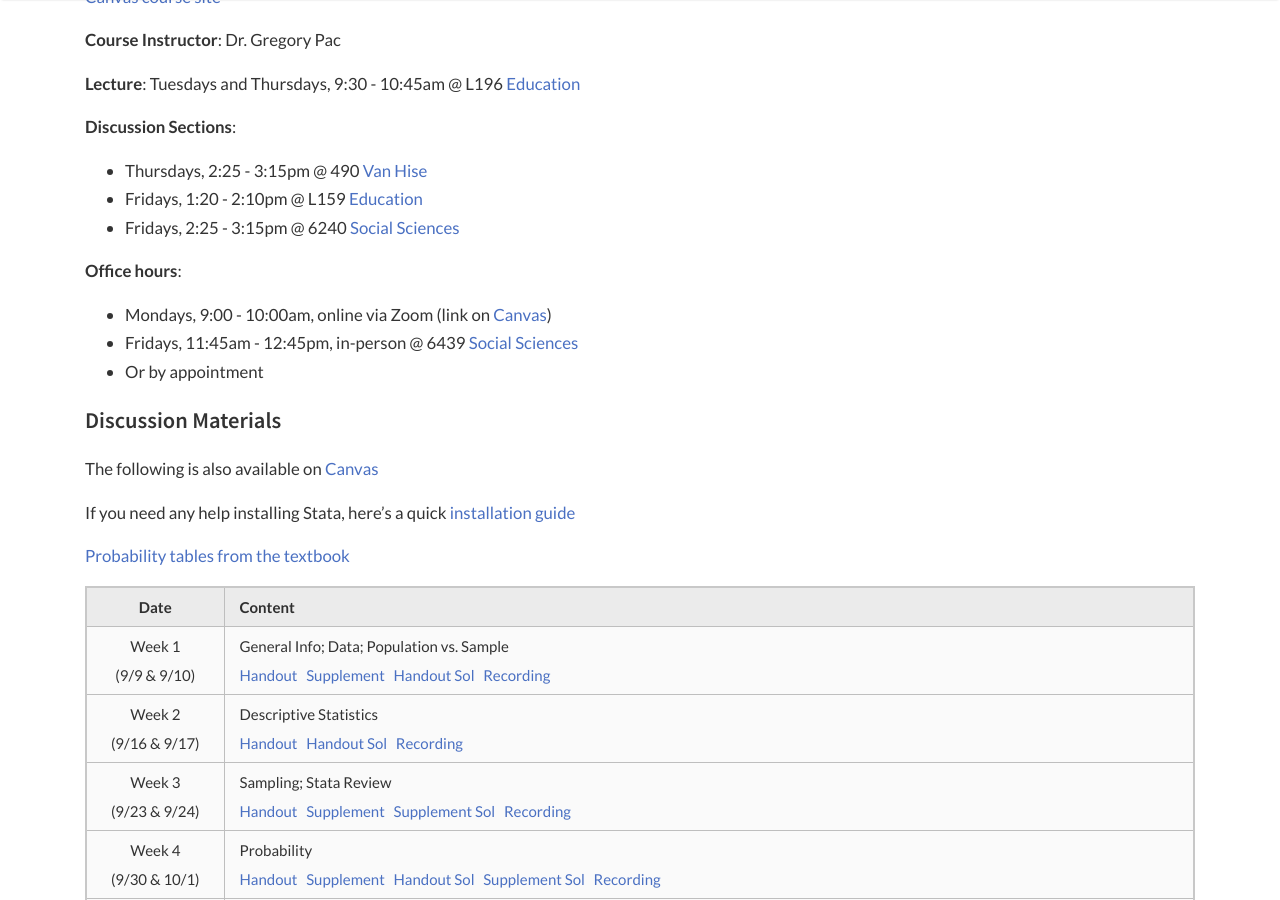
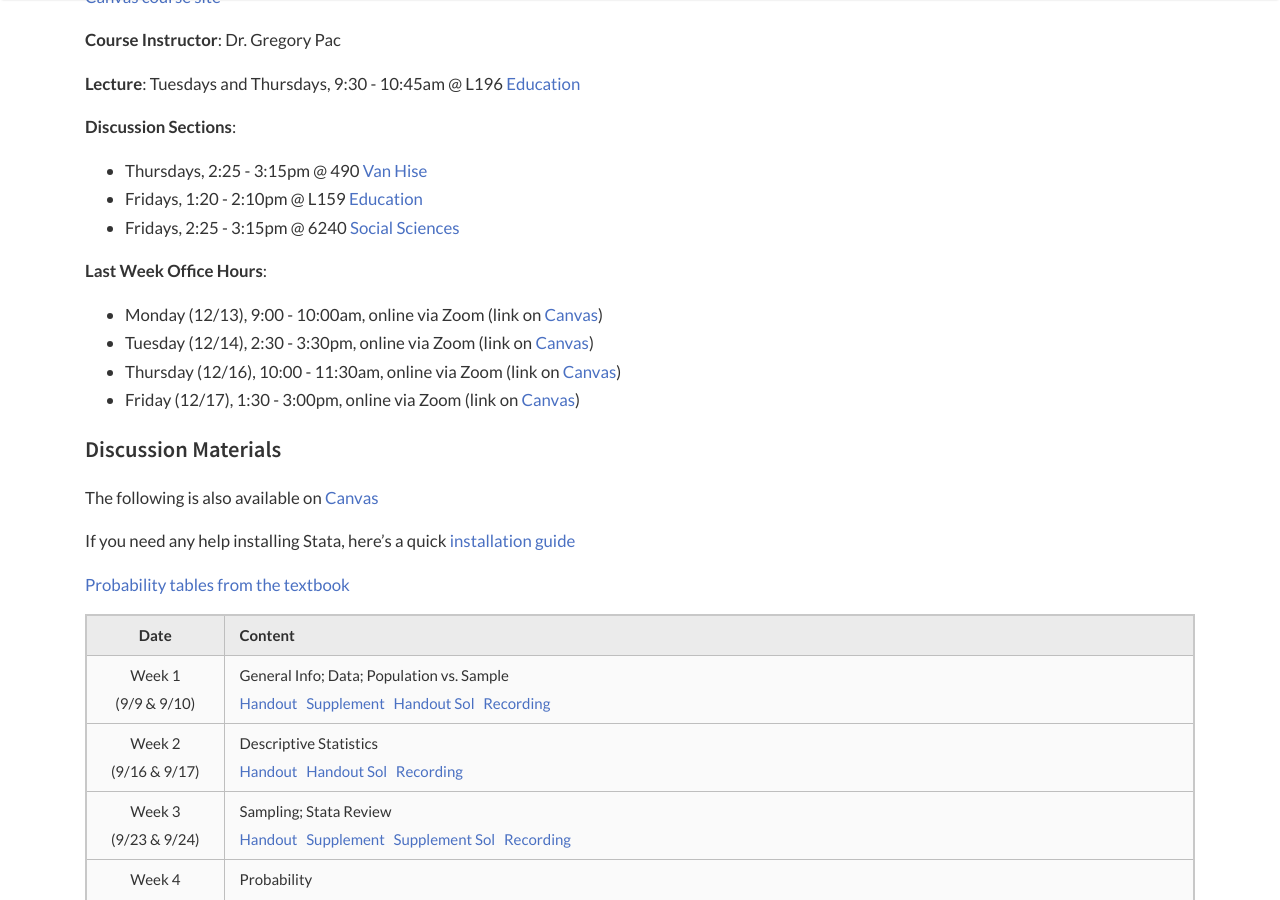
Before and after one commit to scaotravis/scaotravis.github.io, a Jekyll site: the page built from _pages/teaching/fa21-310.md, in a window 1280 px wide and 900 px high, scrolled down 389 px. Built offline with Jekyll 4.4.1, drawn with Linux system fonts in a browser that asks for light colours; nearby versions of some CDN libraries; comment, search, counter and statistics services are not loaded.

Commit message:
update 310

```diff
--- a/_pages/teaching/fa21-310.md
+++ b/_pages/teaching/fa21-310.md
@@ -20,11 +20,12 @@ categories: Teaching
 * Fridays, 1:20 - 2:10pm @ L159 [Education](https://map.wisc.edu/s/x8ot2t7k)
 * Fridays, 2:25 - 3:15pm @ 6240 [Social Sciences](https://map.wisc.edu/s/6hlqixeh)
 
-**Office hours**:
+**Last Week Office Hours**:
 
-* Mondays, 9:00 - 10:00am, online via Zoom (link on [Canvas](https://canvas.wisc.edu/courses/257051/pages/ta-resources-for-traviss-students?module_item_id=4280756))
-* Fridays, 11:45am - 12:45pm, in-person @ 6439 [Social Sciences](https://map.wisc.edu/s/6hlqixeh)
-* Or by appointment
+* Monday (12/13), 9:00 - 10:00am, online via Zoom (link on [Canvas](https://canvas.wisc.edu/courses/257051/pages/ta-resources-for-traviss-students?module_item_id=4280756))
+* Tuesday (12/14), 2:30 - 3:30pm, online via Zoom (link on [Canvas](https://canvas.wisc.edu/courses/257051/pages/ta-resources-for-traviss-students?module_item_id=4280756))
+* Thursday (12/16), 10:00 - 11:30am, online via Zoom (link on [Canvas](https://canvas.wisc.edu/courses/257051/pages/ta-resources-for-traviss-students?module_item_id=4280756))
+* Friday (12/17), 1:30 - 3:00pm, online via Zoom (link on [Canvas](https://canvas.wisc.edu/courses/257051/pages/ta-resources-for-traviss-students?module_item_id=4280756))
 
 #### Discussion Materials
 
```
Also changed, not shown: 2 other files.
